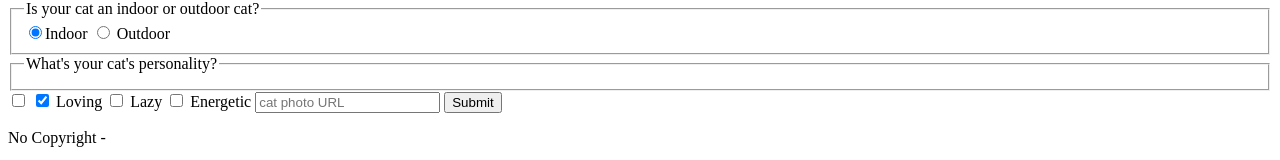
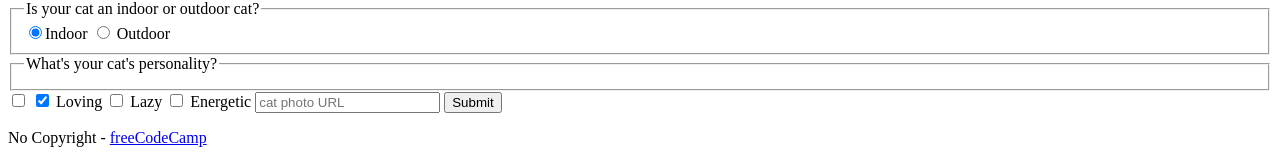
Before and after one commit to Adomokai/html, a plain HTML site: page index.html in a window 1280 px wide. Shown: the part 1537-1697 px from the top of the page. Drawn offline with Linux system fonts and the light colour scheme.

Commit message:
--omission corrected

```diff
--- a/index.html
+++ b/index.html
@@ -59,7 +59,7 @@
           </section>
            </main>
                <footer>
-<p>No Copyright - <a href="https://freecodecamp.org"></freeCodeCamp></a></p>
+<p>No Copyright - <a href="https://freecodecamp.org">freeCodeCamp</a></p>
     </footer>
     </body>
 </html>
```
